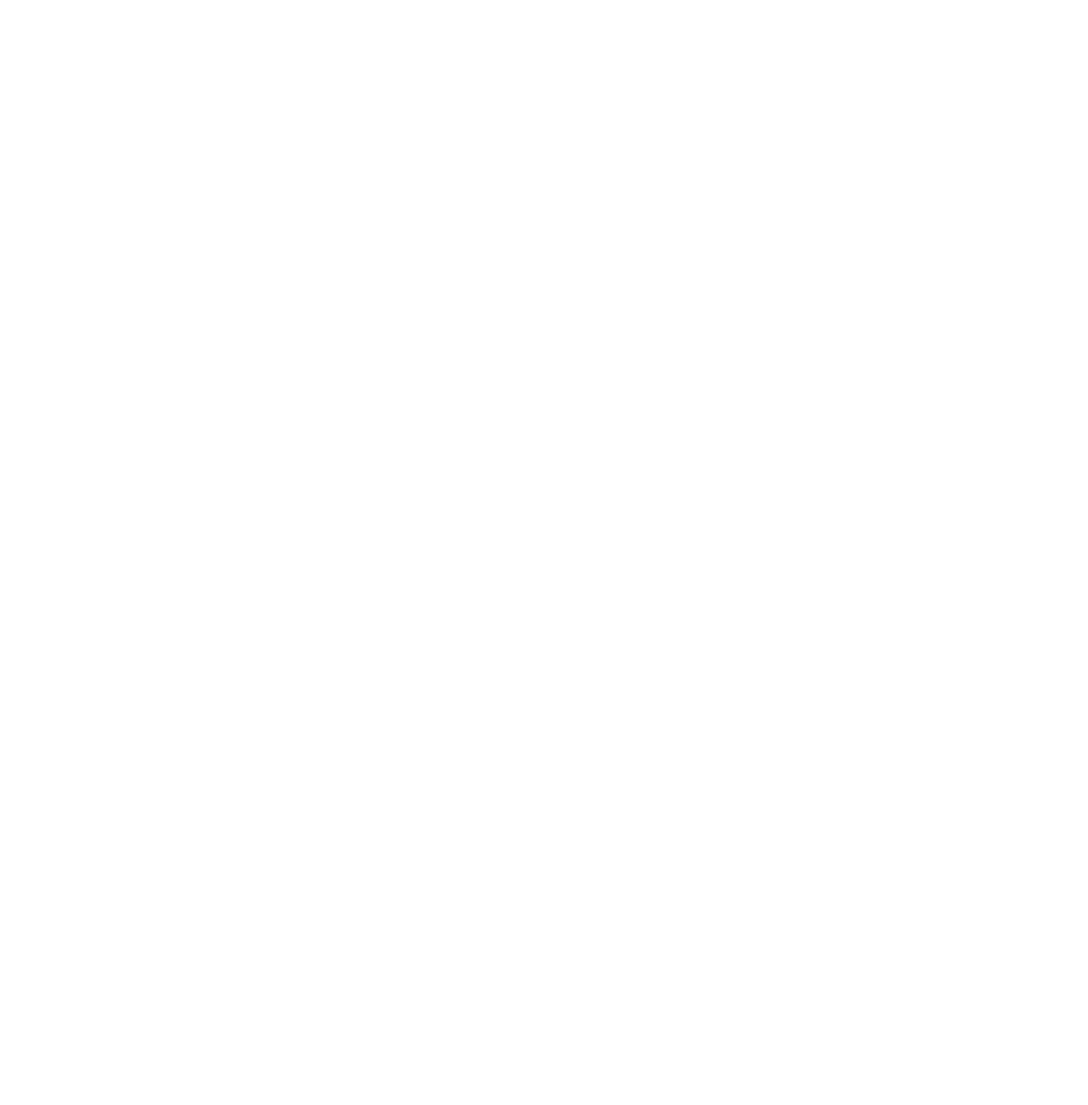
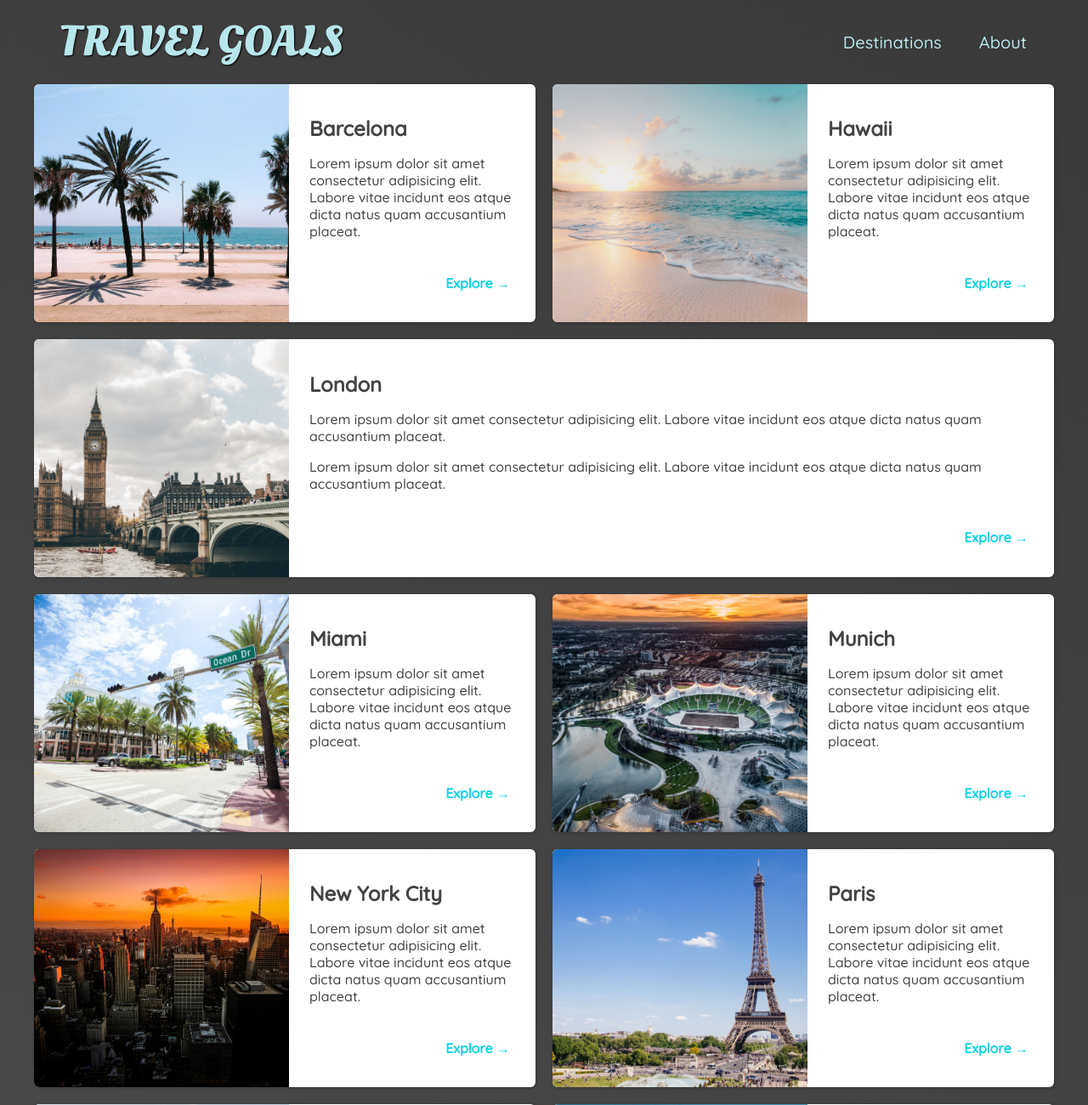
Before and after one commit to drewzimm/travel-page, a plain HTML site: page places.html in a window 1280 px wide. Shown: the top 1300 px of the page at 85% size. Before the commit the page ends 800 px from the top, so only its background shows below. Drawn offline with Linux system fonts and the light colour scheme.

Commit message:
added places page and finishing touches

```diff
--- /dev/null
+++ b/places.css
@@ -0,0 +1,75 @@
+body {
+    background: linear-gradient(30deg, rgb(77, 77, 77), rgb(58, 58, 58));
+    color: rgb(68, 68, 68);
+}
+
+#page-logo a {
+    color: rgb(183, 230, 235);
+}
+
+header {
+    position: static;
+}
+
+header a {
+    color: rgb(183, 230, 235);
+}
+
+header nav a:hover {
+    background-color: rgb(183, 230, 235);
+    color: rgb(59, 59, 59);
+}
+
+main ul {
+    width: 1200px;
+    margin: 0 auto 48px auto;
+    display: grid;
+    grid-template-columns: 1fr 1fr;
+    gap: 20px 20px;
+}
+
+main li {
+    display: flex;
+    background-color: white;
+    box-shadow: 1px 1px 4px rgba(0, 0, 0, 0.2);
+    border-radius: 6px;
+    overflow: hidden;
+}
+
+main li:nth-of-type(3) {
+    grid-column: 1 / span 2;
+    overflow: hidden;
+}
+
+main li img {
+    width: 300px;
+    height: 280px;
+    object-fit: cover;
+ }
+
+ .item-content {
+     padding: 24px;
+     display: flex;
+     flex-direction: column;
+     justify-content: space-around;
+ }
+
+ .item-content h2 {
+     margin: 0;
+ }
+
+  .actions {
+     text-align: right;
+ }
+
+ .actions a {
+     text-decoration: none;
+     padding: 6px;
+     font-weight: bold;
+     color: rgb(22, 211, 228);
+     border-radius: 5px;
+ }
+
+ .actions a:hover {
+     background-color: rgb(235, 253, 255);
+ }
--- a/places.html
+++ b/places.html
@@ -0,0 +1,200 @@
+<!DOCTYPE html>
+<html lang="en">
+  <head>
+    <meta charset="UTF-8" />
+    <link rel="stylesheet" href="shared.css" />
+    <link rel="stylesheet" href="places.css" />
+    <link
+      href="https://fonts.googleapis.com/css2?family=Raleway:wght@700&family=Oleo+Script:wght@700&family=Quicksand:wght@300;500&display=swap"
+      rel="stylesheet"
+    />
+    <title>Travel Goals</title>
+  </head>
+  <body>
+    <header>
+      <div id="page-logo">
+        <a href="/index.html">Travel Goals</a>
+      </div>
+      <nav>
+        <ul>
+          <li><a href="places.html">Destinations</a></li>
+          <li><a href="">About</a></li>
+        </ul>
+      </nav>
+    </header>
+    <main>
+        <ul>
+            <li>
+              <img src="images/places/barcelona.jpg" alt="City of Barcelona" />
+              <div class="item-content">
+                <div>
+                  <h2>Barcelona</h2>
+                  <p>
+                    Lorem ipsum dolor sit amet consectetur adipisicing elit. Labore
+                    vitae incidunt eos atque dicta natus quam accusantium placeat.
+                  </p>
+                </div>
+                <div class="actions">
+                  <a href="https://en.wikipedia.org/wiki/Barcelona">Explore &#x2192</a>
+                </div>
+              </div>
+            </li>
+            <li>
+              <img src="images/places/hawaii.jpg" alt="Hawaii beach" />
+              <div class="item-content">
+                <div>
+                  <h2>Hawaii</h2>
+                  <p>
+                    Lorem ipsum dolor sit amet consectetur adipisicing elit. Labore
+                    vitae incidunt eos atque dicta natus quam accusantium placeat.
+                  </p>
+                </div>
+                <div class="actions">
+                  <a href="hhttps://en.wikipedia.org/wiki/Hawaii">Explore &#x2192</a>
+                </div>
+              </div>
+            </li>
+            <li>
+              <img src="images/places/london.jpg" alt="London city" />
+              <div class="item-content">
+                <div>
+                  <h2>London</h2>
+                  <p>
+                    Lorem ipsum dolor sit amet consectetur adipisicing elit. Labore
+                    vitae incidunt eos atque dicta natus quam accusantium placeat.
+                  </p>
+                  <p>
+                    Lorem ipsum dolor sit amet consectetur adipisicing elit. Labore
+                    vitae incidunt eos atque dicta natus quam accusantium placeat.
+                  </p>
+                </div>
+                <div class="actions">
+                  <a href="https://en.wikipedia.org/wiki/London">Explore &#x2192</a>
+                </div>
+              </div>
+            </li>
+            <li>
+              <img src="images/places/miami.jpg" alt="Miami streets" />
+              <div class="item-content">
+                <div>
+                  <h2>Miami</h2>
+                  <p>
+                    Lorem ipsum dolor sit amet consectetur adipisicing elit. Labore
+                    vitae incidunt eos atque dicta natus quam accusantium placeat.
+                  </p>
+                </div>
+                <div class="actions">
+                  <a href="https://en.wikipedia.org/wiki/Miami">Explore &#x2192</a>
+                </div>
+              </div>
+            </li>
+            <li>
+              <img src="images/places/munich.jpg" alt="Munich football stadium" />
+              <div class="item-content">
+                <div>
+                  <h2>Munich</h2>
+                  <p>
+                    Lorem ipsum dolor sit amet consectetur adipisicing elit. Labore
+                    vitae incidunt eos atque dicta natus quam accusantium placeat.
+                  </p>
+                </div>
+                <div class="actions">
+                  <a href="https://en.wikipedia.org/wiki/Munich">Explore &#x2192</a>
+                </div>
+              </div>
+            </li>
+            <li>
+              <img src="images/places/new-york-city.jpg" alt="New York City skyline" />
+              <div class="item-content">
+                <div>
+                  <h2>New York City</h2>
+                  <p>
+                    Lorem ipsum dolor sit amet consectetur adipisicing elit. Labore
+                    vitae incidunt eos atque dicta natus quam accusantium placeat.
+                  </p>
+                </div>
+                <div class="actions">
+                  <a href="https://en.wikipedia.org/wiki/New_York_City"
+                    >Explore &#x2192</a
+                  >
+                </div>
+              </div>
+            </li>
+            <li>
+              <img src="images/places/paris.jpg" alt="Paris city" />
+              <div class="item-content">
+                <div>
+                  <h2>Paris</h2>
+                  <p>
+                    Lorem ipsum dolor sit amet consectetur adipisicing elit. Labore
+                    vitae incidunt eos atque dicta natus quam accusantium placeat.
+                  </p>
+                </div>
+                <div class="actions">
+                  <a href="https://en.wikipedia.org/wiki/Paris">Explore &#x2192</a>
+                </div>
+              </div>
+            </li>
+            <li>
+              <img src="images/places/sydney.jpg" alt="Sydney beach" />
+              <div class="item-content">
+                <div>
+                  <h2>Sydney</h2>
+                  <p>
+                    Lorem ipsum dolor sit amet consectetur adipisicing elit. Labore
+                    vitae incidunt eos atque dicta natus quam accusantium placeat.
+                  </p>
+                </div>
+                <div class="actions">
+                  <a href="https://en.wikipedia.org/wiki/Sydney">Explore &#x2192</a>
+                </div>
+              </div>
+            </li>
+            <li>
+              <img src="images/places/tokyo.jpg" alt="Tokyo skyline" />
+              <div class="item-content">
+                <div>
+                  <h2>Tokyo</h2>
+                  <p>
+                    Lorem ipsum dolor sit amet consectetur adipisicing elit. Labore
+                    vitae incidunt eos atque dicta natus quam accusantium placeat.
+                  </p>
+                </div>
+                <div class="actions">
+                  <a href="https://en.wikipedia.org/wiki/Tokyo">Explore &#x2192</a>
+                </div>
+              </div>
+            </li>
+            <li>
+              <img src="images/places/bali.jpg" alt="Bali beach" />
+              <div class="item-content">
+                <div>
+                  <h2>Bali</h2>
+                  <p>
+                    Lorem ipsum dolor sit amet consectetur adipisicing elit. Labore
+                    vitae incidunt eos atque dicta natus quam accusantium placeat.
+                  </p>
+                </div>
+                <div class="actions">
+                  <a href="https://en.wikipedia.org/wiki/Bali">Explore &#x2192</a>
+                </div>
+              </div>
+            </li>
+          </ul>
+    </main>
+    <footer>
+      <ul>
+        <li>
+          <a href="https://www.instagram.com"
+            ><img src="/images/icons/insta.png" alt="Instagram logo"
+          /></a>
+        </li>
+        <li>
+          <a href="https://www.facebook.com"
+            ><img src="/images/icons/facebook.png" alt="Facebook logo"
+          /></a>
+        </li>
+      </ul>
+    </footer>
+  </body>
+</html>
--- a/shared.css
+++ b/shared.css
@@ -46,7 +46,28 @@ header a {
     border-radius: 6px;
 }
 
-header a:hover {
+header nav a:hover {
     color: rgb(77, 77, 77);
     background-color: rgb(255, 251, 0);
 }
+
+footer {
+    background: linear-gradient(70deg, rgb(24,24,24), rgb(25,29,29));
+}
+
+footer ul {
+    display: flex;
+    justify-content: center;
+    padding: 36px 0;
+}
+
+footer li {
+    width: 80px;
+    height: 80px;
+    margin: 0 50px;
+}
+
+footer img {
+    width: 100%;
+    height: 100%;
+}
```
Also changed, not shown: index.html (+14 -1 lines), images/places/bali.jpg (added), images/places/hawaii.jpg (added), images/places/london.jpg (added), images/places/new-york-city.jpg (added), images/places/paris.jpg (added), images/places/sydney.jpg (added), images/places/tokyo.jpg (added).
